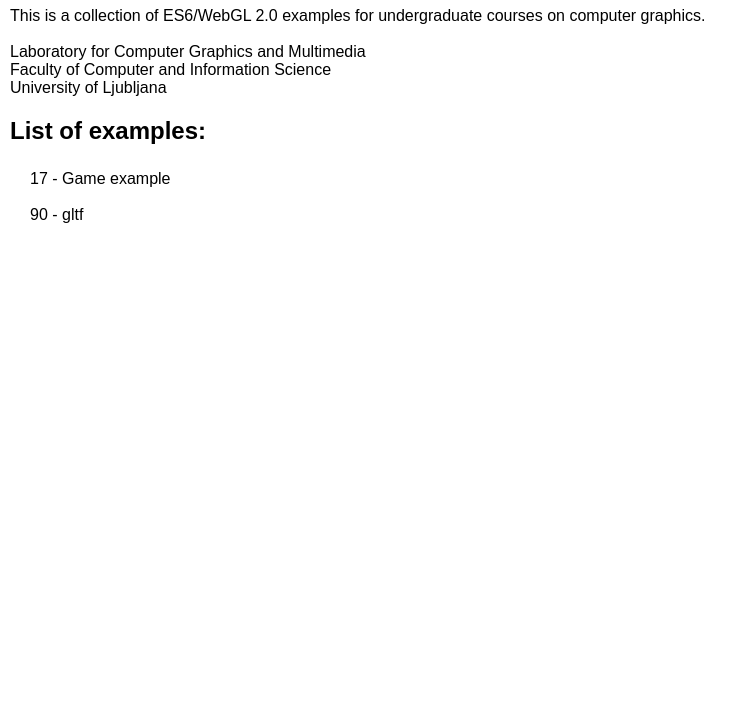
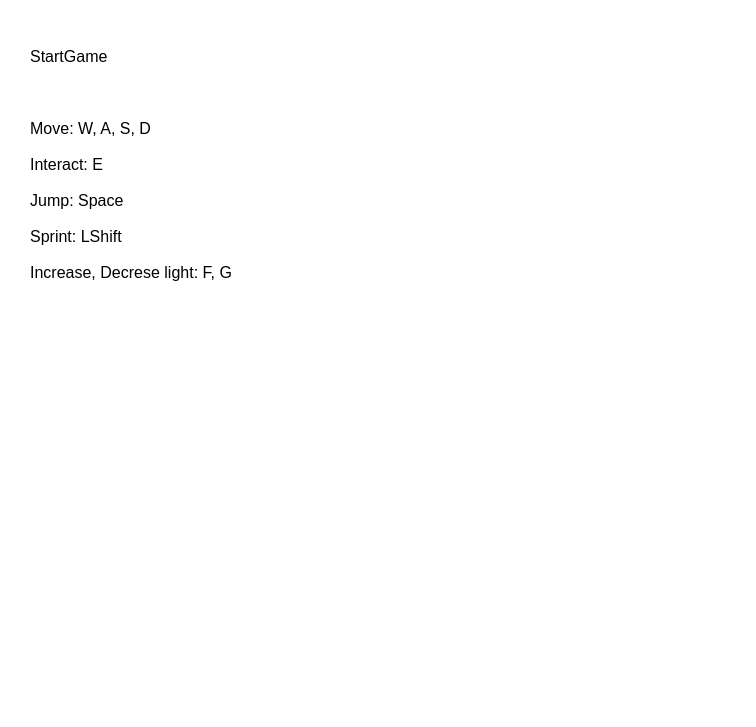
Before and after one commit to tovarishinky/rg_seminar, a plain HTML site: page index.html in a window 1280 px wide. Shown: the part 73-800 px from the top of the page, without its empty margins (0-756 px from the left). Drawn offline with Linux system fonts and the light colour scheme.

Commit message:
index update

```diff
--- a/index.html
+++ b/index.html
@@ -7,27 +7,37 @@
     <link rel="stylesheet" type="text/css" href="index.css">
 </head>
 <body>
-    <h1>ES6/WebGL 2.0 examples</h1>
-    <p>
-        This is a collection of ES6/WebGL 2.0 examples for undergraduate courses on computer graphics.
+    <h1>Deaf Adventure</h1>
 
-        <br><br>
 
-        Laboratory for Computer Graphics and Multimedia<br>
-        Faculty of Computer and Information Science<br>
-        University of Ljubljana<br>
-    </p>
-    <h2>List of examples:</h2>
     <ul>
 
         <li>
-            <a href="examples/17-game/17-game.html">
-                17 - Game example
+            <br><br>
+            <a href="examples/90-gltf/90-gltf.html">
+                StartGame
+            </a>
+            <br><br><br><br>
+            <a>
+                Move: W, A, S, D
             </a>
             <br><br>
-            <a href="examples/90-gltf/90-gltf.html">
-                90 - gltf
+            <a>
+                Interact: E
             </a>
+            <br><br>
+            <a>
+                Jump: Space
+            </a>
+            <br><br>
+            <a>
+                Sprint: LShift
+            </a>
+            <br><br>
+            <a>
+                Increase, Decrese light: F, G
+            </a>
+            <br><br>
         </li>
 
     </ul>
```
